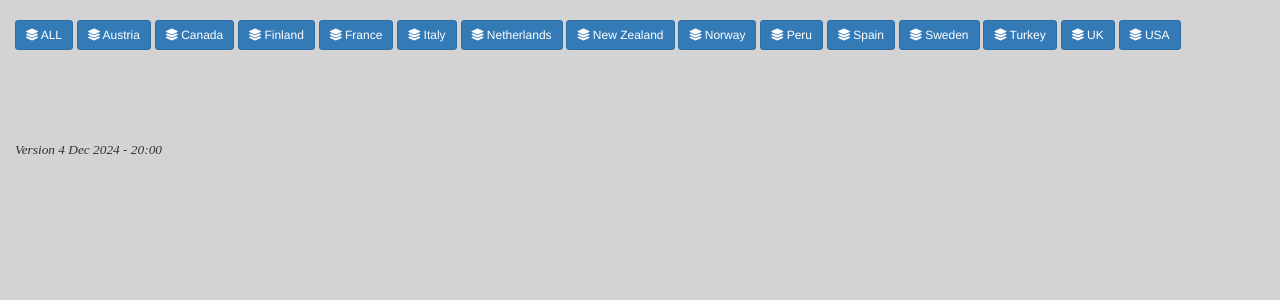
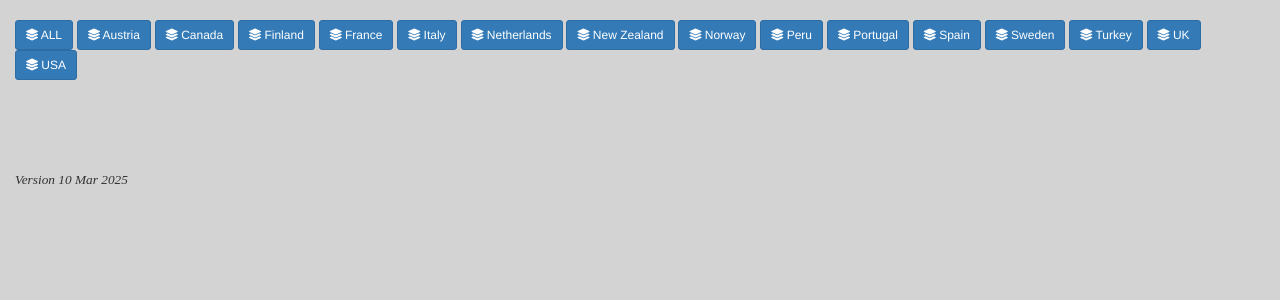
Before and after one commit to nvermaas/OwlsNest, a Django app: page /hiking_nico/ in a window 1280 px wide. Shown: the part 52-352 px from the top of the page. Run offline with Django 3.2, Linux system fonts and the light colour scheme; data that the repository does not hold is empty; some libraries are stand-ins or nearby versions.

Commit message:
add Portugal

```diff
--- a/OwlsNest/settings/base.py
+++ b/OwlsNest/settings/base.py
@@ -118,7 +118,7 @@ USE_TZ = True
 # https://docs.djangoproject.com/en/1.10/howto/static-files/
 
 #STATIC_URL = '/static_hiking/'                     # this works on middle-earth
-STATIC_URL = FORCE_SCRIPT_NAME + 'OwlsNest/static/' # this works in dev and on nomad
+STATIC_URL = FORCE_SCRIPT_NAME + 'OwlsNest/static/' # this requires a reverse proxy in apache2
 
 STATIC_ROOT = os.path.join(BASE_DIR, 'static')
 
--- a/hiking/models.py
+++ b/hiking/models.py
@@ -9,7 +9,7 @@ class Hike(models.Model):
     place = models.CharField(max_length=40)
     country = models.CharField(max_length=20)
     date = models.CharField(max_length=20)
-    year = models.IntegerField(default=2000)
+    year = models.IntegerField(default=2025)
     duration = models.CharField(max_length=20)
     hike_image_url = models.URLField(max_length=250, default='',blank=True)
     visible = models.IntegerField(default=1)
--- a/hiking/templates/hiking/base.html
+++ b/hiking/templates/hiking/base.html
@@ -6,7 +6,6 @@
 
     <!-- loads the path to static files -->
     {% load static %}
-
 
     <link rel="stylesheet" href="https://maxcdn.bootstrapcdn.com/bootstrap/3.3.6/css/bootstrap.min.css">
     <script src="https://maxcdn.bootstrapcdn.com/bootstrap/3.3.6/js/bootstrap.min.js"></script>
@@ -27,7 +26,6 @@
 
             <!-- Header -->
             <div class="navbar-header">
-
                 <a class="navbar-brand" href="{% url 'hiking:index' %}"> <i class="fas fa-hiking"></i>&nbsp; My Hiking Trips</a>
             </div>
 
--- a/hiking/templates/hiking/filter_buttons.html
+++ b/hiking/templates/hiking/filter_buttons.html
@@ -15,6 +15,7 @@
                    <a href="{% url 'hiking:hike-set-filter' 'new zealand' %}" class="btn btn-primary btn-sm" role="button"><i class="fas fa-layer-group"></i> New Zealand</a>
                    <a href="{% url 'hiking:hike-set-filter' 'norway' %}" class="btn btn-primary btn-sm" role="button"><i class="fas fa-layer-group"></i> Norway</a>
                    <a href="{% url 'hiking:hike-set-filter' 'peru' %}" class="btn btn-primary btn-sm" role="button"><i class="fas fa-layer-group"></i> Peru</a>
+                   <a href="{% url 'hiking:hike-set-filter' 'portugal' %}" class="btn btn-primary btn-sm" role="button"><i class="fas fa-layer-group"></i> Portugal</a>
                    <a href="{% url 'hiking:hike-set-filter' 'spain' %}" class="btn btn-primary btn-sm" role="button"><i class="fas fa-layer-group"></i> Spain</a>
                    <a href="{% url 'hiking:hike-set-filter' 'sweden' %}" class="btn btn-primary btn-sm" role="button"><i class="fas fa-layer-group"></i> Sweden</a>
                    <a href="{% url 'hiking:hike-set-filter' 'turkey' %}" class="btn btn-primary btn-sm" role="button"><i class="fas fa-layer-group"></i> Turkey</a>
--- a/hiking/templates/hiking/index.html
+++ b/hiking/templates/hiking/index.html
@@ -67,7 +67,7 @@
     </div>
 
     {% include 'hiking/hike_pagination.html' %}
-<p class="small"> Version 4 Dec 2024 - 20:00</p>
+<p class="small"> Version 10 Mar 2025</p>
 </div>
 
 {% endblock %}
```
